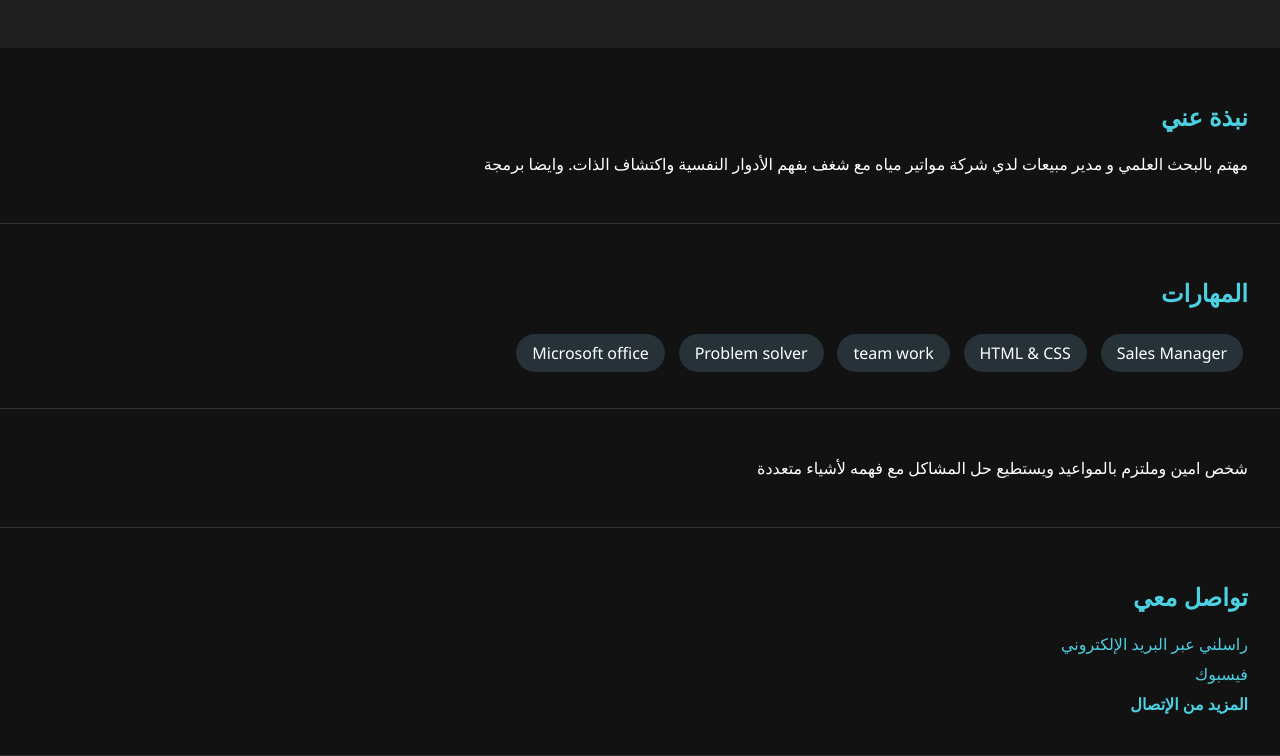
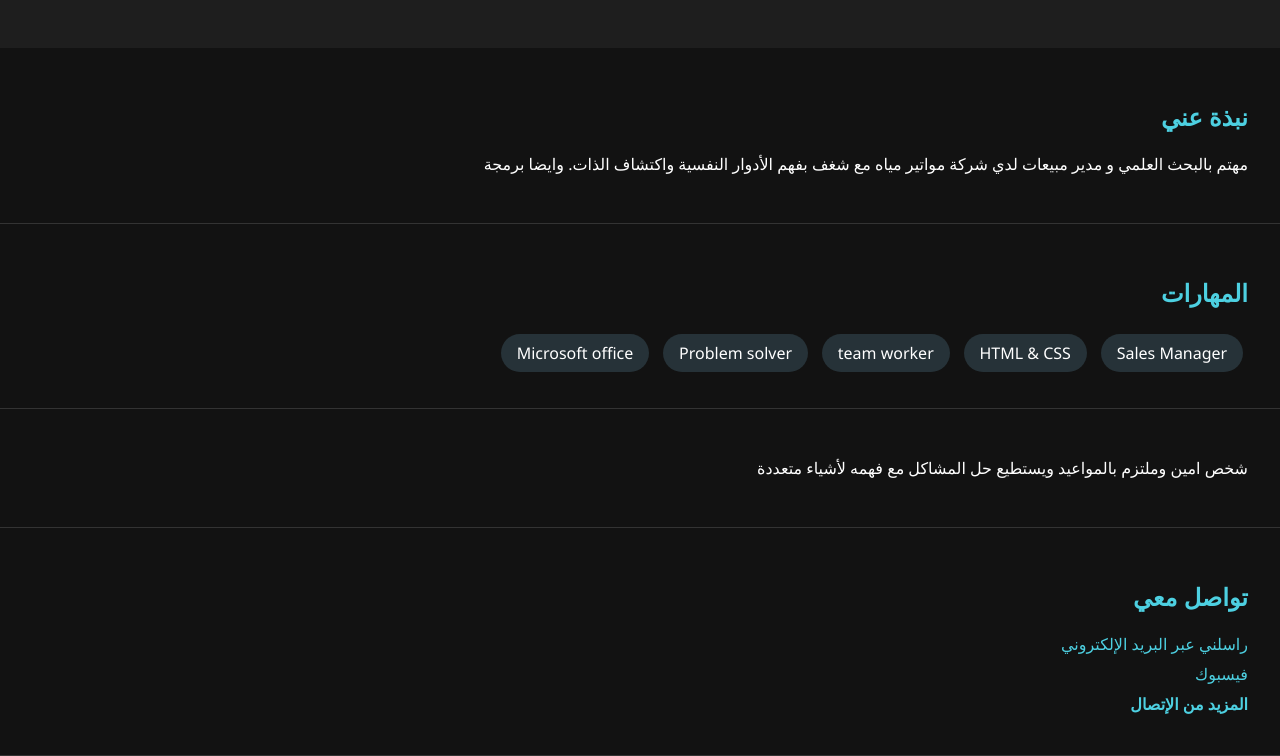
Before and after one commit to gergeskhalaf/My-website-, a plain HTML site: page index.html in a window 1280 px wide. Shown: the part 125-881 px from the top of the page. Drawn offline with Linux system fonts and the light colour scheme.

Commit message:
Update index.html

```diff
--- a/index.html
+++ b/index.html
@@ -65,7 +65,7 @@
     <div class="skills">
       <span>Sales Manager</span>
       <span>HTML & CSS</span>
-      <span> team work</span>
+      <span> team worker </span>
       <span> Problem solver</span>
       <span> Microsoft office </span>
 
```
